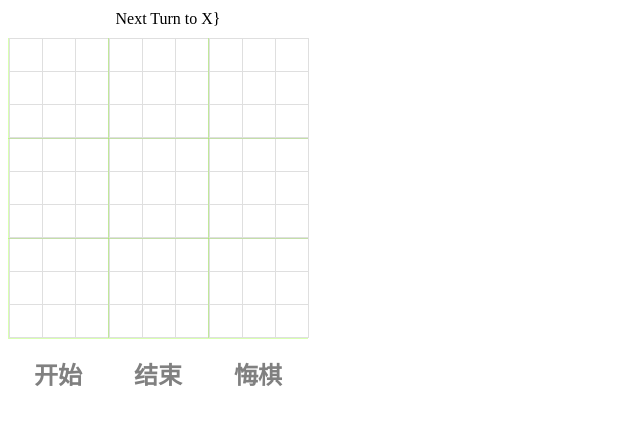
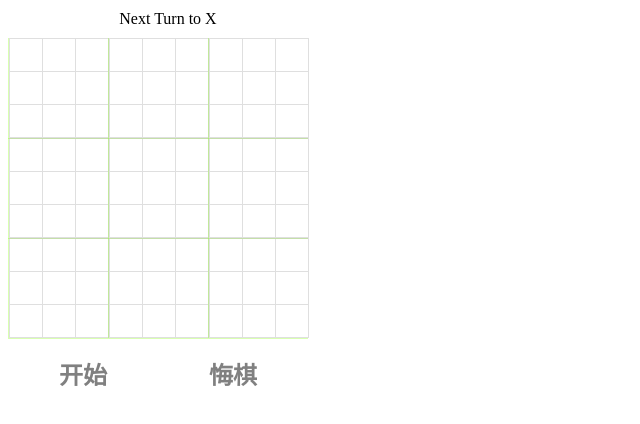
Before and after one commit to xuricky/Super-Tic-Tac-Toe-AI, a React app: page / in a window 1280 px wide. Shown: the top 424 px of the page, without its empty margins (0-640 px from the left). Built offline with nearby package versions, Linux system fonts and the light colour scheme.

Commit message:
add handleClick && handleBack

```diff
--- a/src/common/action.ts
+++ b/src/common/action.ts
@@ -8,41 +8,84 @@ interface ActionData{
 }
 
 interface UIData {
+    squareTexts: string[][];
     texts: string[];
     masks: boolean[];
     premasks: boolean[];
 }
 
+interface historyData {
+    actionData: ActionData,
+    uiData: UIData,
+}
+
 export class Action {
-    // 单例原型
+    /**
+     * @description 单例原型
+     */
     private static INSTANCE = new Action();
+    /**
+     * @description 获取单例原型
+     */
     public static getInstance() {
         return this.INSTANCE;
     }
-    // 棋子数据
+     /**
+     * @description 棋子数据
+     */
     private actionData: ActionData;
-    // X填充局部棋盘颜色
+     /**
+     * @description X填充局部棋盘颜色
+     */
     private XFillColor: string;
-    // O填充局部期盼颜色
+     /**
+     * @description O填充局部棋盘颜色
+     */
     private OFillColor: string;
-    // 历史数据
-    private historyActionDatas: ActionData[];
-    // UI数据
+    /**
+     * @description 历史数据
+     */
+    private historyDatas: historyData[];
+     /**
+     * @description UI数据
+     */
     private uiData: UIData;
+    /**
+     * @description 成功数组
+     */
+    private sucArr = [
+        [0,1,2],
+        [3,4,5],
+        [6,7,8],
+        [0,3,6],
+        [1,4,7],
+        [2,5,8],
+        [0,4,8],
+        [2,4,6]
+    ];
     constructor() {
         this._initData();
         this.XFillColor = ColorOption.XFillColor;
         this.OFillColor = ColorOption.OFillColor;
     }
-    // 设置X填充颜色
+
+    /**
+     * @description 设置X填充颜色
+     */
     public setXFillColor(color: string) {
         this.XFillColor = color;
     }
-    // 设置O填充颜色
+
+    /**
+     * @description 设置O填充颜色
+     */
     public setOFillColor(color: string) {
         this.OFillColor = color;
     }
-    // 初始化数据
+
+    /**
+     * @description 初始化数据
+     */
     private _initData() {
         this.actionData = {
             xIsNext: true,
@@ -51,12 +94,17 @@ export class Action {
             OData: [],
         };
         this.uiData = {
+            squareTexts: this._init2DArray(9, 9),
             texts: Array(9).fill(null),
             masks: Array(9).fill(true),
             premasks: Array(9).fill(false),
-        }
+        };
+        this.historyDatas = [];
     }
-    // 初始化开始游戏数据
+
+    /**
+     * @description 初始化开始游戏数据
+     */
     public initStartData() {
         this.actionData = {
             xIsNext: true,
@@ -65,32 +113,56 @@ export class Action {
             OData: [],
         };
         this.uiData = {
+            squareTexts: this._init2DArray(9, 9),
             texts: Array(9).fill(null),
             masks: Array(9).fill(false),
             premasks: Array(9).fill(false),
-        }
+        };
+        this.historyDatas = [];
     }
-    // 清除数据
+
+    /**
+     * @description 清除数据
+     */
     public clearActionData() {
         this._initData();
-        this.historyActionDatas = [];
+        this.historyDatas = [];
     }
-    // 获取数据
+
+    /**
+     * @description 获取actionData
+     */
     public getActionData() {
         return this.actionData;
     }
-    // 获取UI数据
+
+    /**
+     * @description 获取UI数据
+     */
     public getUIData() {
         return this.uiData;
     }
-    // 获取下一步棋 X|O
+
+    /**
+     * @description 获取下一步棋
+     * @returns X|O
+     */
     public getNextValue(): string {
         return this.actionData.xIsNext ? 'X' : 'O';
     }
-    // PUSH DATA
+
+    /**
+     * @description PUSH DATA
+     */
     public pushActionData(data: number[]) {
         let actionData = this.getActionData();
-        this.historyActionDatas.push(this._cloneActionData(actionData));
+        let uiData = this.getUIData();
+        this.historyDatas.push({
+            actionData: this._deepCloneActionData(actionData),
+            uiData: this._deepCloneActionData(uiData)
+        });
+        let value = this.getNextValue();
+        this.changeValueFromID(uiData.squareTexts, data, value);
         if (actionData.xIsNext) {
             actionData.XData.push(data);
         } else {
@@ -98,33 +170,115 @@ export class Action {
         }
         actionData.xIsNext = !actionData.xIsNext;
         actionData.allData.push(data);
+        this._transferActionDataToUIData(actionData);
     }
-    // POP DATA
+
+    /**
+     * @description POP DATA
+     */
     public popActionData() {
-        this.resetActionData(this.historyActionDatas.length - 1);
+        this.resetActionData(this.historyDatas.length - 1);
     }
-    // 悔棋，返回第step步
+
+    /**
+     * @description 悔棋，返回第step步
+     * @param step 步数
+     */
     public resetActionData(step: number) {
-        let len = this.historyActionDatas.length;
-        if (len === 0) {
+        let len = this.historyDatas.length;
+        if (len <= 0) {
             this._initData();
         }
         else if (step < len) {
-            this.actionData = this.historyActionDatas.splice(step - 1, len)[0];
+            let leftDatas = this.historyDatas.splice(step, len);
+            this.actionData = leftDatas[0].actionData;
+            this.uiData = leftDatas[0].uiData;
         }
     }
-    // 克隆数据
-    private _cloneActionData(data: ActionData) {
-        return Object.assign({}, data);
-    }
-    // 将ActionData转化为UIData
-    private transferActionDataToUIData(actionData: ActionData) {
-        const xData = actionData.XData.sort(this.compute);
-        const OData = actionData.OData.sort(this.compute);
+
+    /**
+     * @description 深克隆数据
+     */
+    private _deepCloneActionData<T>(data: T): T {
+        return JSON.parse(JSON.stringify(data));
     }
 
-    // sort function
-    private compute(arr1: number[], arr2: number[]) {
+    /**
+     * @description 将ActionData转化为UIData
+     */
+    private _transferActionDataToUIData(actionData: ActionData) {
+        const xData = actionData.XData.sort(this._compare);
+        const OData = actionData.OData.sort(this._compare);
+        let xIndexs = this._getSucIndexArray(xData);
+        let OIndexs = this._getSucIndexArray(OData);
+        if (xIndexs.length > 0 || OIndexs.length > 0) {
+            console.log(`xIndexs:${xIndexs}--OIndexs${OIndexs}`);
+        }
+    }
+
+    /**
+     * @description sort function
+     */
+    private _compare(arr1: number[], arr2: number[]) {
         return arr1[0] - arr2[0] || arr1[1] - arr2[1];
     }
+
+    /**
+     * 通过ID改变二维数组的某个元素值
+     * @param arr 二维数组
+     * @param value 改变值
+     */
+    public changeValueFromID(arr: any[][], id: number[], value: any) {
+        arr[id[0]][id[1]] = value;
+    }
+
+    /**
+     * @description 通过ID获取二维数组的某个元素值
+     * @param arr 二维数组
+     */
+    public getValueFromID(arr: any[][], id: number[]) {
+        return arr[id[0]][id[1]];
+    }
+
+    /**
+     * @description 初始化二维数组
+     * @param row 行
+     * @param column 列
+     */
+    private _init2DArray(row: number, column: number) {
+        let arr2D = new Array(row);
+        for (let r = 0; r < row; r++) {
+            arr2D[r] = new Array(column).fill(null);
+        }
+        return arr2D;
+    }
+
+    /**
+     * @description 查找是否有局部棋盘成功
+     * @returns 局部棋盘成功的index
+     */
+    private _getSucIndexArray(data: number[][]): number[] {
+        let suc: number[] = [];
+        let arr3d: number[][][] = [];
+        let count = 0;
+        data.forEach((id) => {
+            if (!count || count !== id[0]) {
+                arr3d.push([id]);
+                count = id[0];
+            } else {
+                arr3d[arr3d.length - 1].push(id);
+            }
+        })
+        arr3d.forEach((arr2d) => {
+            for (let suc of this.sucArr) {
+                if (arr2d.find(arr => arr[1] === suc[0]) &&
+                    arr2d.find(arr => arr[1] === suc[1]) &&
+                    arr2d.find(arr => arr[1] === suc[2])) {
+                        suc.push(arr2d[0][0]);
+                        break;
+                    }
+            }
+        })
+        return suc;
+    }
 }
--- a/src/components/gameInfo.tsx
+++ b/src/components/gameInfo.tsx
@@ -6,6 +6,7 @@ export interface GameInfoProps {
     handleGameStart(): void;
     handleGameOver(): void;
     handleBack(): void;
+    gameStart: boolean;
 }
 
 export class GameInfo extends React.Component<GameInfoProps> {
@@ -16,11 +17,8 @@ export class GameInfo extends React.Component<GameInfoProps> {
     render() {
         return (
             <div className={GameInfoCss.gameinfo}>
-                <button onClick={this.props.handleGameStart}>
-                    开始
-                </button>
-                <button onClick={this.props.handleGameOver}>
-                    结束
+                <button onClick={this.props.gameStart ? this.props.handleGameStart : this.props.handleGameOver}>
+                    {this.props.gameStart ? '开始' : '结束'}
                 </button>
                 <button onClick={this.props.handleBack}>
                     悔棋
--- a/src/components/square.tsx
+++ b/src/components/square.tsx
@@ -3,6 +3,7 @@ const squareCss = require('../ui/css/square.css');
 export interface SquareProps{
     handleClick(): void,
     handleMouseEnter(): void,
+    text: string,
 }
 
 export class Square extends React.Component<SquareProps> {
@@ -15,6 +16,7 @@ export class Square extends React.Component<SquareProps> {
             <button onClick={this.props.handleClick.bind(this)}
                     onMouseEnter={this.props.handleMouseEnter.bind(this)}
                     className={squareCss.button}>
+                    {this.props.text}
             </button>
         )
     }
--- a/src/components/super-tic-tac-toe.tsx
+++ b/src/components/super-tic-tac-toe.tsx
@@ -9,6 +9,7 @@ interface SuperTicTacToeProps {
 }
 interface SuperTicTacToeState{
     action: Action;
+    gameStart: boolean;
 }
 
 export class SuperTicTacToe extends React.Component<SuperTicTacToeProps, SuperTicTacToeState> {
@@ -18,6 +19,7 @@ export class SuperTicTacToe extends React.Component<SuperTicTacToeProps, SuperTi
         this.action = Action.getInstance();
         this.state= {
             action: this.action,
+            gameStart: true
         }
     }
 
@@ -25,7 +27,7 @@ export class SuperTicTacToe extends React.Component<SuperTicTacToeProps, SuperTi
         const action = this.state.action;
         return (
             <div>
-                <div className={SuperTicTacToeCss.title}>{`Next Turn to ${action.getNextValue()}}`}</div>
+                <div className={SuperTicTacToeCss.title}>{`Next Turn to ${action.getNextValue()}`}</div>
                 <div className={SuperTicTacToeCss['global-board']}>
                     <div className={SuperTicTacToeCss['local-board']}>
                         {this._renderTicTacToe(0)}
@@ -45,7 +47,8 @@ export class SuperTicTacToe extends React.Component<SuperTicTacToeProps, SuperTi
                 </div>
                 <GameInfo handleGameStart={() => this._handleGameStart()}
                           handleGameOver={() => this._handleGameOver()}
-                          handleBack={() => this._handleBack()}></GameInfo>
+                          handleBack={() => this._handleBack()}
+                          gameStart={this.state.gameStart}></GameInfo>
             </div>
         )
     }
@@ -59,31 +62,55 @@ export class SuperTicTacToe extends React.Component<SuperTicTacToeProps, SuperTi
                     {UIData.texts[i]}
                 </div>
                 <TicTacToe handleSquareClick={(index: number)=> this._handleClick([i, index])}
-                            handleSquareMouseEnter={(index: number) => this._handleMouseEnter([i, index])}>
+                            handleSquareMouseEnter={(index: number) => this._handleMouseEnter([i, index])}
+                            texts={UIData.squareTexts[i]}>
                 </TicTacToe>
             </div>
         )
     }
 
     _handleClick(id: number[]) {
-        console.log(id);
+        // console.log(id);
+        let action = this.state.action;
+        let uiData = action.getUIData();
+        let texts = uiData.squareTexts;
+        if (!action.getValueFromID(texts, id)) {
+            action.pushActionData(id);
+            this.setState({
+                action: this.state.action,
+            });
+        }
     }
 
     _handleMouseEnter(id: number[]) {
-        console.log(id);
+        // console.log(id);
     }
 
     _handleGameStart(){
         this.action.initStartData();
-        this.setState({action: this.action});
+        this.setState({
+            action: this.action,
+            gameStart: !this.state.gameStart,
+        });
     }
 
     _handleGameOver() {
         this.action.clearActionData();
-        this.setState({action: this.action});
+        this.setState({
+            action: this.action,
+            gameStart: !this.state.gameStart,
+        });
     }
 
     _handleBack() {
+        let action = this.state.action;
+        action.popActionData();
+        this.setState({
+            action: this.state.action,
+        });
+    }
 
+    _getValueFromId(arr: any[][], id: number[]) {
+        return arr[id[0]][id[1]];
     }
 }
--- a/src/components/tic-tac-toe.tsx
+++ b/src/components/tic-tac-toe.tsx
@@ -4,6 +4,7 @@ const TicTacToeCss = require('../ui/css/tic-tac-toe.css');
 export interface TicTacToeProps {
     handleSquareClick(i: number): void,
     handleSquareMouseEnter(i: number): void,
+    texts: string[],
 }
 
 export class TicTacToe extends React.Component<TicTacToeProps> {
@@ -39,6 +40,7 @@ export class TicTacToe extends React.Component<TicTacToeProps> {
 
     private _renderSquare(index: number) {
         return <Square handleClick={() => this.props.handleSquareClick(index)}
-                       handleMouseEnter={() => this.props.handleSquareMouseEnter(index)}></Square>
+                       handleMouseEnter={() => this.props.handleSquareMouseEnter(index)}
+                       text={this.props.texts[index]}></Square>
     }
 }
```
